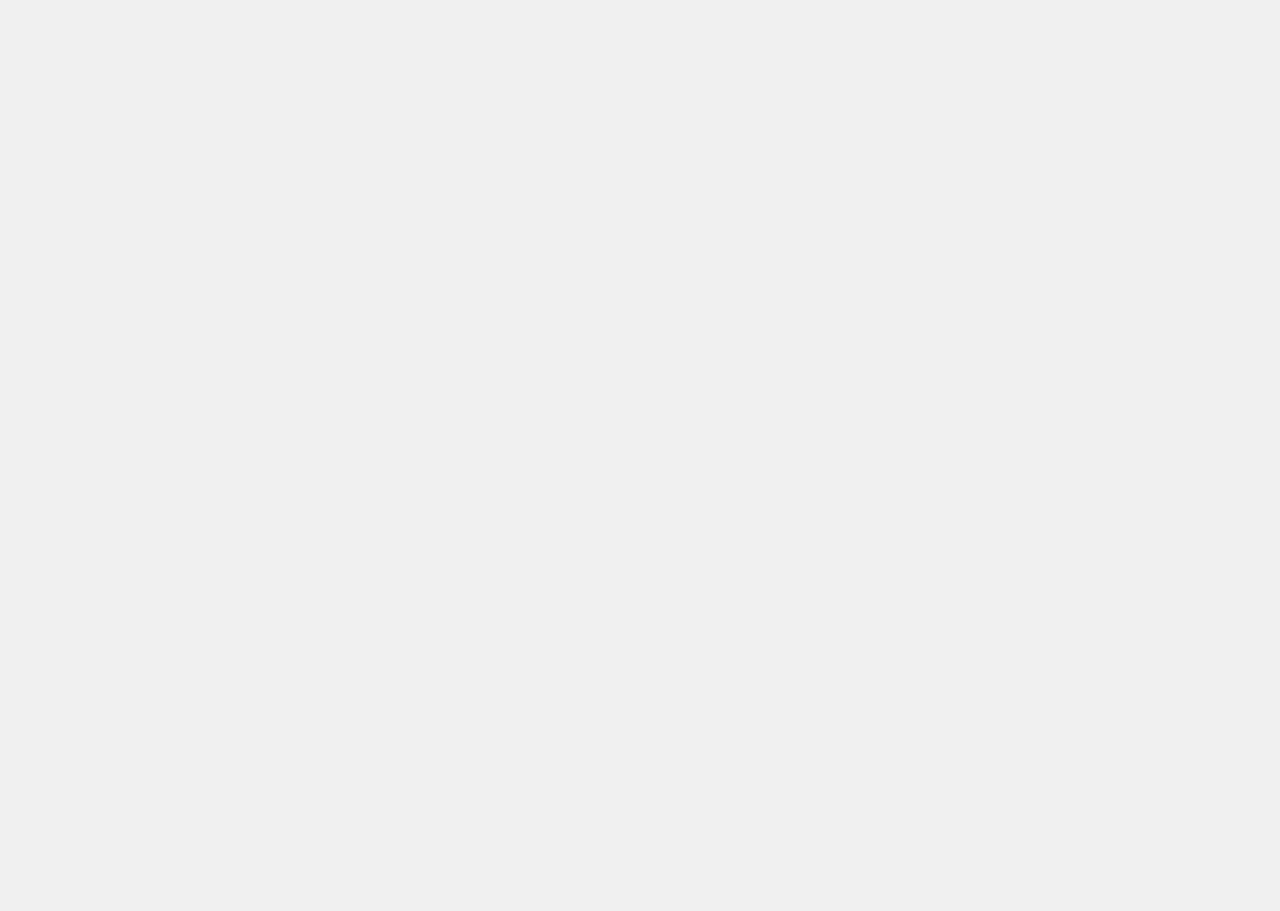
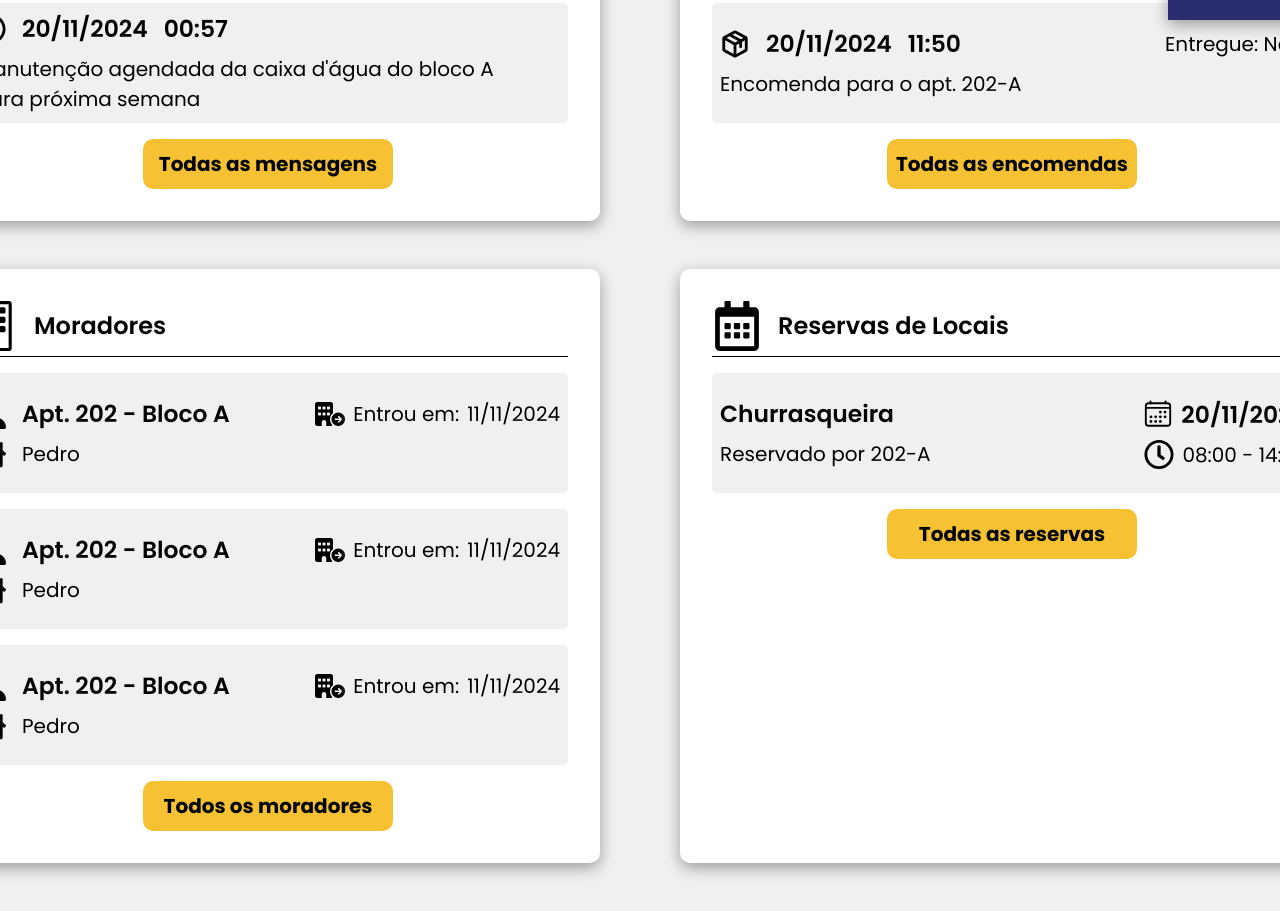
Before and after one commit to pedroairton/condominio360-react, a React (Vite) app: page /admin in a window 1280 px wide. Before the commit this address had no page. Shown: the part 780-1691 px from the top of the page. Before the commit the page ends 800 px from the top, so only its background shows below. Built offline with nearby package versions, Linux system fonts and the light colour scheme.

Commit message:
adicionando API

```diff
--- a/src/App.jsx
+++ b/src/App.jsx
@@ -1,23 +1,24 @@
-import { useState } from 'react'
-import './app.scss'
-import {BrowserRouter as Router, Routes, Route} from 'react-router-dom'
-import Login from './components/Login'
-import Admin from './components/Admin'
+import "./app.scss";
+import { BrowserRouter as Router, Routes, Route } from "react-router-dom";
+import Login from "./components/Login";
+import Admin from "./components/Admin";
+import Moradores from "./components/Moradores";
+import AdminWidgets from "./components/AdminWidgets";
 
 function App() {
-
   return (
     <>
       <Router>
         <Routes>
-          <Route path='/' element={<Login/>}></Route>
-          <Route path='/admin' element={<Admin/>}></Route>
+          <Route path="/" element={<Login />}></Route>
+          <Route path="/admin" element={<Admin />}>
+            <Route path="/admin/" element={<AdminWidgets/>}></Route>
+            <Route path="/admin/moradores" element={<Moradores/>}></Route>
+          </Route>
         </Routes>
       </Router>
-
-      <Admin/>
     </>
-  )
+  );
 }
 
-export default App
+export default App;
--- a/src/app.scss
+++ b/src/app.scss
@@ -1,6 +1,7 @@
 @use './sass/_vars.scss' as vars;
 @use './sass/login.scss';
 @use './sass/admin.scss';
+@use './sass/widgets.scss';
 
 *{
     font-family: 'Poppins', sans-serif;
@@ -65,6 +66,7 @@ button{
         border-bottom: solid 1px white;
         width: 100%;
         display: flex;
+        justify-content: center;
         padding: 5px 0;
         .logo-navbar{
             width: 200px;
--- a/src/components/Admin.jsx
+++ b/src/components/Admin.jsx
@@ -1,7 +1,7 @@
 import React from "react";
 import Logo from "../assets/logo360.png";
 import Navbar from "./Navbar";
-import { BrowserRouter as Router, Routes, Route } from "react-router-dom";
+import { Outlet } from "react-router-dom";
 import AdminWidgets from "./AdminWidgets";
 import Moradores from "./Moradores";
 
@@ -10,13 +10,8 @@ const Admin = () => {
     <section className="page-admin">
       <img className="logo" src={Logo} alt="" />
       <hr />
-      <Router>
         <Navbar />
-        <Routes>
-          <Route path="/" element={<AdminWidgets />}></Route>
-          <Route path="/admin/moradores" element={<Moradores />}></Route>
-        </Routes>
-      </Router>
+        <Outlet/>
     </section>
   );
 };
--- a/src/components/Moradores.jsx
+++ b/src/components/Moradores.jsx
@@ -1,9 +1,85 @@
-import React from 'react'
+import React from "react";
+import { BsBuilding } from "react-icons/bs";
+import { FaUserLarge } from "react-icons/fa6";
+import { FaHouseUser } from "react-icons/fa";
+import { FaBuildingCircleArrowRight } from "react-icons/fa6";
+
+import { useState,useEffect } from "react";
+
+const fetchMoradores = async () => {
+  const apiUrl =
+    window.location.hostname === "localhost" ? "http://localhost:8080" : `${window.location.origin}`;
+
+  try {
+    const response = await fetch(`${apiUrl}/moradores`);
+
+    const data = await response.json();
+
+    // console.log(data);
+    return data
+  } catch (error) {
+    console.log(error);
+  }
+};
 
 const Moradores = () => {
+
+  const [moradores, setMoradores] = useState([])
+
+  useEffect(() => {
+    const fetchData = async () => {
+      const dados = await fetchMoradores()
+      if(dados){
+        setMoradores(dados)
+      }
+      console.log(dados)
+    }
+    fetchData();
+  }, []);
   return (
-    <div>Moradores de rua</div>
-  )
-}
+    <section className="page-moradores">
+      <div className="widget">
+        <div className="titulo-widget">
+          <BsBuilding size={50} /> <h2>Moradores</h2>
+        </div>
+        <div className="cards-widget">
+          {/* <div className="card">
+            <div className="info-card-1">
+              <FaUserLarge size={30} />
+              <h3>Apt. 202 - Bloco A</h3>
+              <div className="info-card-2">
+                <FaBuildingCircleArrowRight size={30} />
+                <h4>Entrou em:</h4>
+                <span>11/11/2024</span>
+              </div>
+            </div>
+            <div className="desc-icon">
+              <FaHouseUser size={30} />
+              <p className="desc-card">Pedro</p>
+            </div>
+          </div> */}
+          {moradores.map(morador => (
+            <div className="card" key={morador.id}>
+            <div className="info-card-1">
+              <FaUserLarge size={30} />
+              <h3>Apt. {morador.apartamento} - Bloco {morador.bloco}</h3>
+              <div className="info-card-2">
+                <FaBuildingCircleArrowRight size={30} />
+                <h4>Entrou em:</h4>
+                <span>{morador.created_at.split('T')[0]}</span>
+              </div>
+            </div>
+            <div className="desc-icon">
+              <FaHouseUser size={30} />
+              <p className="desc-card">{morador.responsavel}</p>
+            </div>
+          </div>
+          ))}
+        </div>
+        <button className="btn-widget">Todos os moradores</button>
+      </div>
+    </section>
+  );
+};
 
-export default Moradores
+export default Moradores;
--- a/src/components/Navbar.jsx
+++ b/src/components/Navbar.jsx
@@ -2,6 +2,7 @@ import React, { useState } from "react";
 import { GoTriangleLeft } from "react-icons/go";
 import LogoWhite from "../assets/logo360white.png";
 // import { useNavigate } from "react-router-dom";
+import { Link } from "react-router-dom";
 
 // icons navbar
 import { CiMail } from "react-icons/ci";
@@ -29,7 +30,9 @@ const Navbar = () => {
         <GoTriangleLeft size={70} color="#FFF" />
       </div>
       <div className="nav-logo">
-        <img className="logo-navbar" src={LogoWhite} alt="" />
+        <Link to={"/admin"}>
+          <img className="logo-navbar" src={LogoWhite} alt="" />
+        </Link>
       </div>
       <div className="nav-links">
         <a>
@@ -40,10 +43,10 @@ const Navbar = () => {
           <TfiPackage size={40} color="#FFF" />
           <span>Encomendas</span>
         </a>
-        <a>
+        <Link to={"/admin/moradores"}>
           <BsBuilding size={40} color="#FFF" />
           <span>Moradores</span>
-        </a>
+        </Link>
         <a>
           <FaRegCalendarAlt size={40} color="#FFF" />
           <span>Reservas de Locais</span>
--- /dev/null
+++ b/src/sass/widgets.scss
@@ -0,0 +1,93 @@
+@use './_vars' as vars;
+
+.widget{
+    width: 600px;
+    background-color: white;
+    border-radius: 10px;
+    box-shadow: rgba(0, 0, 0, 0.35) 0px 5px 15px;
+    padding: 2rem;
+    display: flex;
+    flex-direction: column;
+    gap: 1rem;
+    .titulo-widget{
+        display: flex;
+        align-items: center;
+        gap: 1rem;
+        padding-bottom: 5px;
+        h2{
+            font-size: 1.5rem;
+            font-weight: 600;
+        }
+        border-bottom: solid 1px black;
+    }
+    .cards-widget{
+        display: flex;
+        flex-direction: column;
+        gap: 1rem;
+        .card{
+            height: 110px;
+            background-color: vars.$cinzaClaro;
+            padding: 5px 8px;
+            display: flex;
+            flex-direction: column;
+            justify-content: center;
+            gap: 0.5rem;
+            cursor: pointer;
+            border-radius: 5px;
+            transition: .3s;
+            outline: solid 2px transparent;
+            position: relative;
+            &:hover{
+                outline: solid 2px #505050;
+            }
+            .info-card-1{
+                display: flex;
+                align-items: center;
+                gap: 1rem;
+                font-size: 1.25rem;
+                h3{
+                    font-weight: 600;
+                }
+                h4{
+                    font-weight: 400;
+                    margin-left: auto;
+                }
+                .info-card-2{
+                    display: flex;
+                    align-items: center;
+                    gap: 0.5rem;
+                    margin-left: auto;
+                }
+                .horarios{
+                    margin-left: auto;
+                    display: flex;
+                    flex-direction: column;
+                    gap: 0.5rem;
+                    position: absolute;
+                    right: 5px;
+                    top: 50%;
+                    translate: 0 -50%;
+                }
+            }
+            .desc-icon{
+                display: flex;
+                gap: 1rem;
+            }
+            .desc-card{
+                max-width: 95%;
+                font-size: 1.25rem;
+            }
+        }
+    }
+    .btn-widget{
+        width: 250px;
+        height: 50px;
+        background-color: vars.$amarelo;
+        font-weight: 700;
+        font-size: 1.25rem;
+        align-self: center;
+        &:hover{
+            background-color: vars.$amareloHover;
+        }
+    }
+}
```
